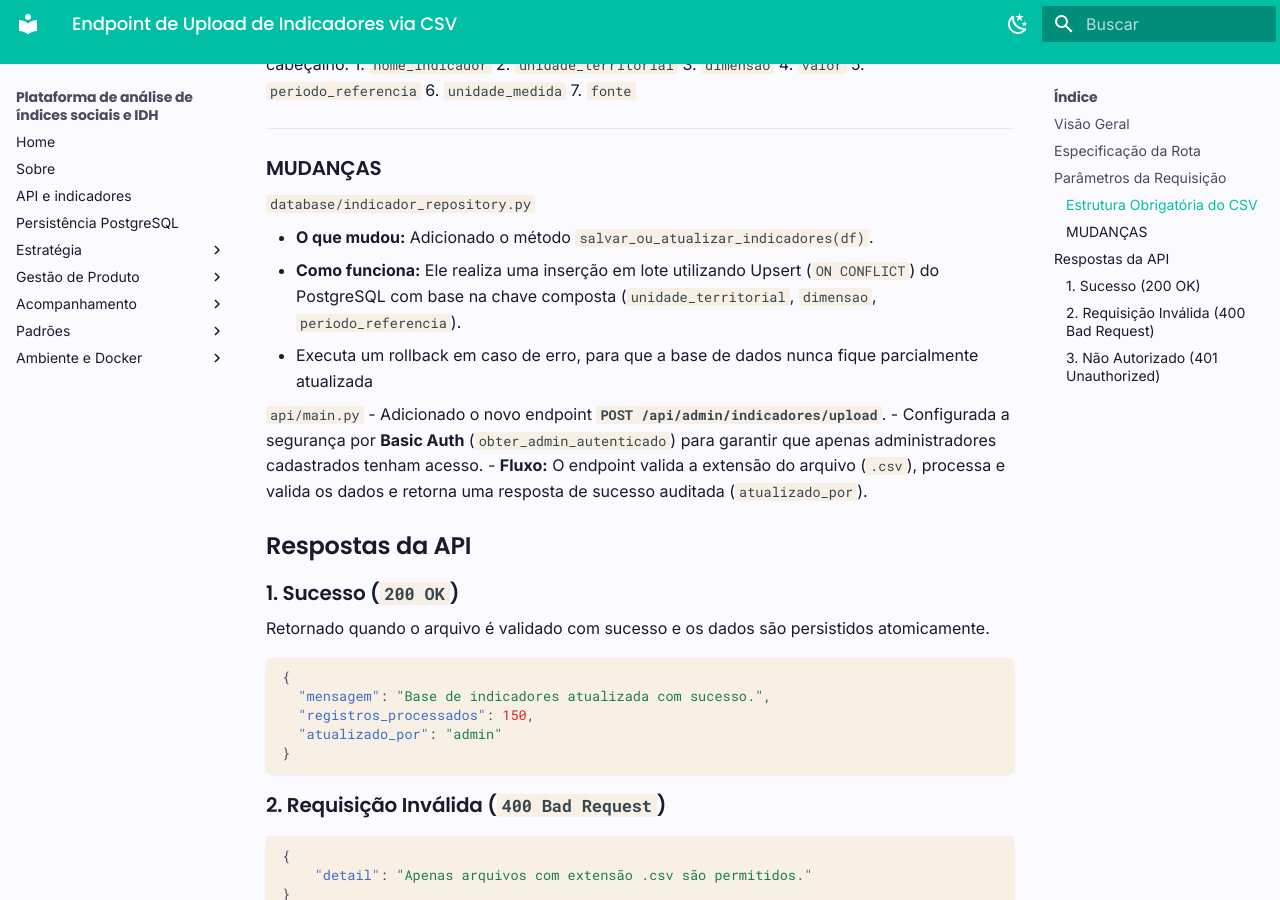
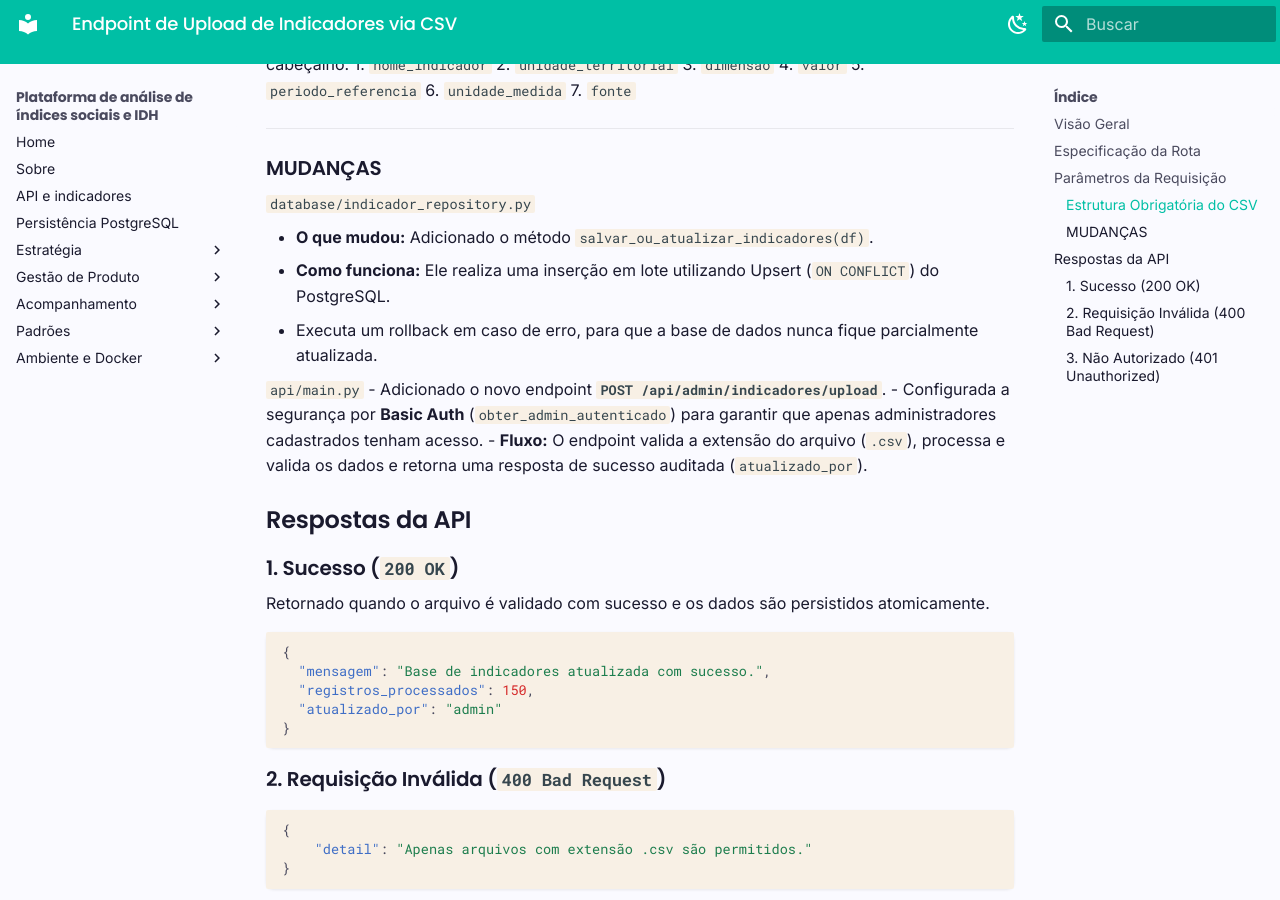
Before and after one commit to FGA0138-MDS-Ajax/2026.2-T02-Dijkstra, an MkDocs documentation site: the page built from docs/upload_indicadores.md, in a window 1280 px wide and 900 px high, scrolled down 764 px. Built offline with MkDocs 1.6.1 and Material for MkDocs 9.7.7, drawn with Linux system fonts in a browser that asks for light colours.

Commit message:
Update documentação

````diff
--- a/docs/upload_indicadores.md
+++ b/docs/upload_indicadores.md
@@ -36,8 +36,8 @@ O arquivo CSV enviado deve conter obrigatoriamente as seguintes colunas correspo
 ```database/indicador_repository.py```
 
 -  **O que mudou:** Adicionado o método `salvar_ou_atualizar_indicadores(df)`.
-- **Como funciona:** Ele realiza uma inserção em lote utilizando Upsert (`ON CONFLICT`) do PostgreSQL com base na chave composta (`unidade_territorial`, `dimensao`, `periodo_referencia`).
-- Executa um rollback em caso de erro, para que a base de dados nunca fique parcialmente atualizada
+- **Como funciona:** Ele realiza uma inserção em lote utilizando Upsert (`ON CONFLICT`) do PostgreSQL.
+- Executa um rollback em caso de erro, para que a base de dados nunca fique parcialmente atualizada.
 
 ```api/main.py```
 -  Adicionado o novo endpoint  **`POST /api/admin/indicadores/upload`**.
````
